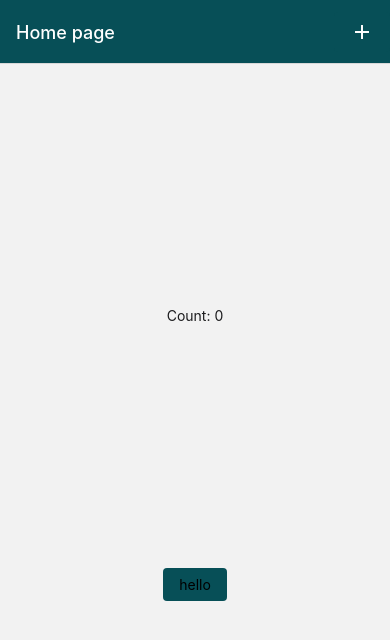
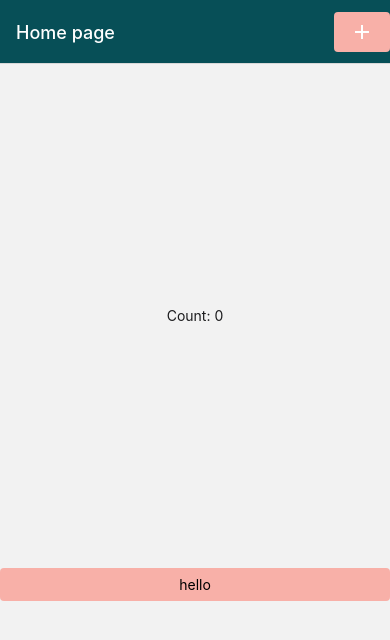
Before and after one commit to fmsouza/xpndr, a React Native app: screen / in a window 390 px wide. Shown: the top 640 px of the page. Built offline with nearby package versions, Linux system fonts and the light colour scheme.

Commit message:
Improving style engine

```diff
--- a/src/home/screens/HomeScreen.tsx
+++ b/src/home/screens/HomeScreen.tsx
@@ -13,9 +13,6 @@ const useStyles = makeStyles((_: Theme) => ({
     flexDirection: 'column',
     alignItems: 'center',
     justifyContent: 'space-evenly',
-  },
-  rightHeaderContainer: {
-    marginRight: 10,
   },
 }));
 
@@ -41,7 +38,7 @@ export const HomeScreen = () => {
   return (
     <Container style={styles.container}>
       <Text>Count: {count}</Text>
-      <Button title="hello" onPress={handleNextPagePress} />
+      <Button title="hello" onPress={handleNextPagePress} fullWidth />
     </Container>
   );
 };
--- a/src/index.tsx
+++ b/src/index.tsx
@@ -1,9 +1,9 @@
 import React from 'react';
-import { StatusBar } from 'react-native';
+import { StatusBar, useColorScheme } from 'react-native';
 import { NavigationContainer } from '@react-navigation/native';
 import { createNativeStackNavigator } from '@react-navigation/native-stack';
 
-import {theme} from '~/shared/theme';
+import { DarkTheme, LightTheme } from '~/shared/theme';
 import { ScreenType } from '~/shared/navigation';
 import * as Home from '~/home/screens';
 
@@ -20,9 +20,12 @@ const SCREEN_OPTIONS = {
   },
 };
 
-export const App = () => (
+export const App = () => {
+  const colorScheme = useColorScheme();
+  const theme = colorScheme === 'light' ? LightTheme : DarkTheme;
+  return (
     <NavigationContainer theme={theme}>
-    <StatusBar {...(theme.statusBar)} />
+      <StatusBar {...theme.statusBar} />
       <Stack.Navigator
         initialRouteName={initialScreen}
         screenOptions={SCREEN_OPTIONS}
@@ -38,3 +41,4 @@ export const App = () => (
       </Stack.Navigator>
     </NavigationContainer>
   );
+};
--- a/src/shared/components/Button.tsx
+++ b/src/shared/components/Button.tsx
@@ -1,6 +1,6 @@
 import { PlatformPressable } from '@react-navigation/elements';
 import React, { ReactNode } from 'react';
-import { GestureResponderEvent, Pressable, Text } from 'react-native';
+import { GestureResponderEvent, StyleSheet, Text } from 'react-native';
 import { makeStyles, Theme } from '~/shared/styles';
 
 const useStyles = makeStyles((theme: Theme) => ({
@@ -9,19 +9,20 @@ const useStyles = makeStyles((theme: Theme) => ({
     flexDirection: 'column',
     alignItems: 'center',
     justifyContent: 'space-evenly',
-    paddingHorizontal: 16,
-    paddingVertical: 8,
+    paddingHorizontal: theme.dimensions.padding * 2,
+    paddingVertical: theme.dimensions.padding,
     backgroundColor: theme.colors.primary,
-    borderRadius: 4,
+    borderRadius: theme.dimensions.radius,
   },
-  rightHeaderContainer: {
-    marginRight: 10,
+  fullWidth: {
+    width: '100%',
   },
 }));
 
 type ButtonBaseProps = {
   onPress: (event: GestureResponderEvent) => void;
   rippleRadius?: number;
+  fullWidth?: boolean;
 };
 
 type ButtonWithTitle = ButtonBaseProps & {
@@ -40,16 +41,20 @@ export const Button = ({
   onPress,
   children,
   title,
-  rippleRadius
+  rippleRadius,
+  fullWidth,
 }: ButtonWithChildren | ButtonWithTitle) => {
   const styles = useStyles();
 
   return (
     <PlatformPressable
       pressColor="white"
-      style={styles.container}
+      style={StyleSheet.flatten([
+        styles.container,
+        fullWidth && styles.fullWidth,
+      ])}
       onPress={onPress}
-      android_ripple={{radius: rippleRadius}}
+      android_ripple={{ radius: rippleRadius }}
     >
       {title && <Text style={styles.title}>{title}</Text>}
       {children}
--- a/src/shared/components/Container.tsx
+++ b/src/shared/components/Container.tsx
@@ -6,6 +6,7 @@ import { makeStyles, Theme } from '~/shared/styles';
 const useStyles = makeStyles((theme: Theme) => ({
   safeWrapper: {
     flex: 1,
+    paddingHorizontal: theme.dimensions.padding,
   },
   container: {
     flex: 1,
@@ -18,7 +19,7 @@ type ContainerProps = {
   children: ReactNode;
 };
 
-export const Container = ({ children, style = {} }: ContainerProps) => {
+export const Container = ({ children, style }: ContainerProps) => {
   const styles = useStyles();
   return (
     <SafeAreaView style={styles.safeWrapper}>
--- a/src/shared/components/Text.tsx
+++ b/src/shared/components/Text.tsx
@@ -1,22 +1,22 @@
-import React from 'react';
-import {StyleSheet, Text as RNText} from 'react-native';
+import React, { ReactNode } from 'react';
+import { StyleSheet, Text as RNText } from 'react-native';
 
 import { makeStyles, Theme } from '~/shared/styles';
 
 const useStyles = makeStyles((theme: Theme) => ({
   root: {
-    color: theme.colors.text
-  }
+    color: theme.colors.text,
+  },
 }));
 
 type TextProps = {
-  style: Partial<{}>,
-  children: string
+  style?: Partial<{}>;
+  children: ReactNode;
 };
 
-export const Text = ({style, children}: TextProps) => {
+export const Text = ({ style, children }: TextProps) => {
   const styles = useStyles();
   return (
     <RNText style={StyleSheet.flatten([styles.root, style])}>{children}</RNText>
-  )
+  );
 };
--- a/src/shared/styles.ts
+++ b/src/shared/styles.ts
@@ -2,11 +2,16 @@ import { StatusBarProps, StyleSheet } from 'react-native';
 import { useTheme, Theme as RNTheme } from '@react-navigation/native';
 
 export type Theme = RNTheme & {
+  statusBar: StatusBarProps;
   colors: {
-    accent: string
-  },
-  statusBar: StatusBarProps
-}
+    accent: string;
+  };
+  dimensions: {
+    padding: number;
+    margin: number;
+    radius: number;
+  };
+};
 
 export const makeStyles = (fn: (theme: Theme) => any) => () => {
   const theme = useTheme() as Theme;
--- a/src/shared/theme.ts
+++ b/src/shared/theme.ts
@@ -1,20 +1,47 @@
-import { DefaultTheme } from '@react-navigation/native';
+import {
+  DefaultTheme,
+  DarkTheme as RNDarkTheme,
+} from '@react-navigation/native';
 import { StatusBarStyle } from 'react-native';
 import color from 'color';
 import merge from 'lodash/merge';
 
 import { Theme } from './styles';
 
-const primary = '#074F57';
-const accent = '#D4C2FC';
+const SharedBaseTheme = {
+  dimensions: {
+    padding: 8,
+    margin: 8,
+    radius: 4,
+  },
+};
 
-export const theme: Theme = merge(DefaultTheme, {
-  colors: {
-    primary,
-    accent,
-  },
-  statusBar: {
-    barStyle: 'light-content' as StatusBarStyle,
-    backgroundColor: color(primary).darken(0.4).hex().toString()
-  },
+const lightColors = merge(DefaultTheme.colors, {
+  primary: '#074F57',
+  accent: '#D4C2FC',
 });
+
+const lightStatusBar = {
+  barStyle: 'light-content' as StatusBarStyle,
+  backgroundColor: color(lightColors.primary).darken(0.4).hex().toString(),
+};
+
+export const LightTheme = merge(SharedBaseTheme, DefaultTheme, {
+  colors: lightColors,
+  statusBar: lightStatusBar,
+});
+
+const darkColors = merge(DefaultTheme.colors, {
+  primary: '#f8b0a8',
+  accent: '#2b3d03',
+});
+
+const darkStatusBar = {
+  barStyle: 'dark-content' as StatusBarStyle,
+  backgroundColor: color(lightColors.primary).lighten(0.4).hex().toString(),
+};
+
+export const DarkTheme: Theme = merge(SharedBaseTheme, RNDarkTheme, {
+  colors: darkColors,
+  statusBar: darkStatusBar,
+});
```
Lines whose indentation alone changed are shown as unchanged.
